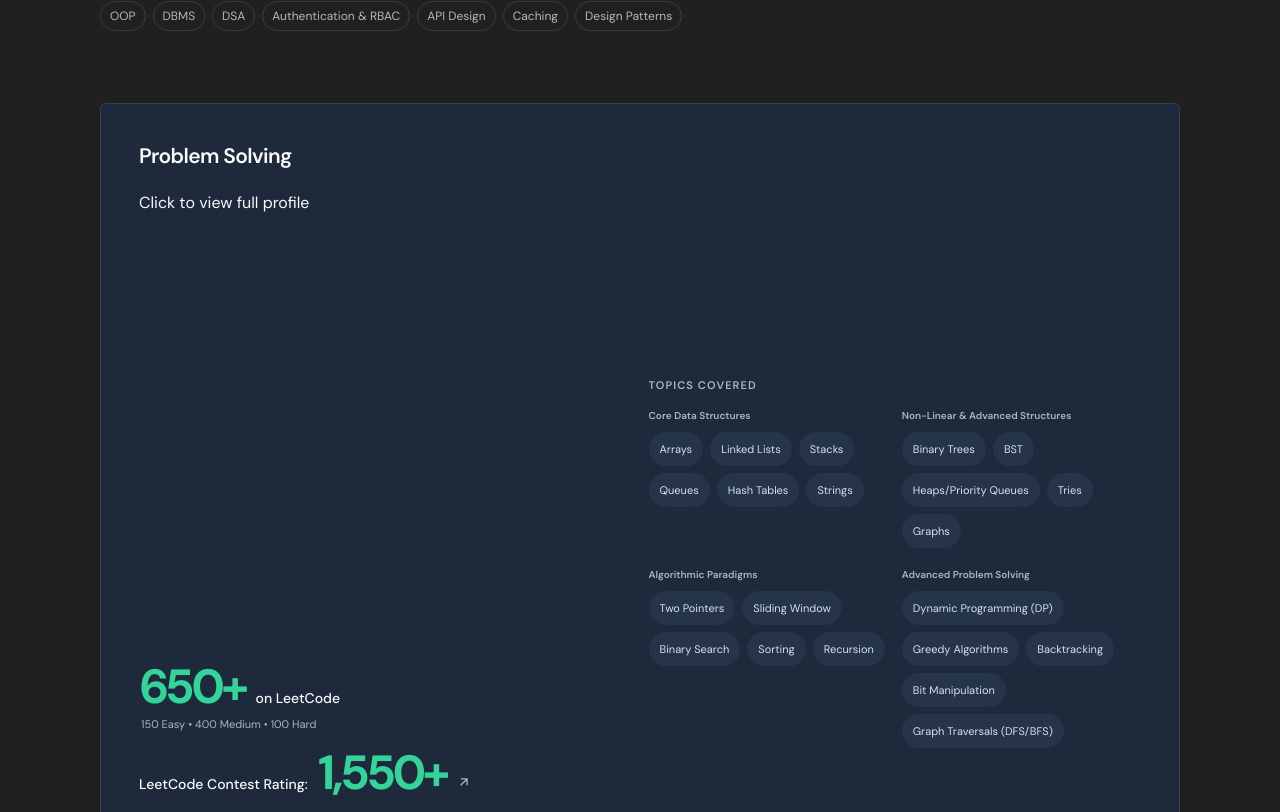
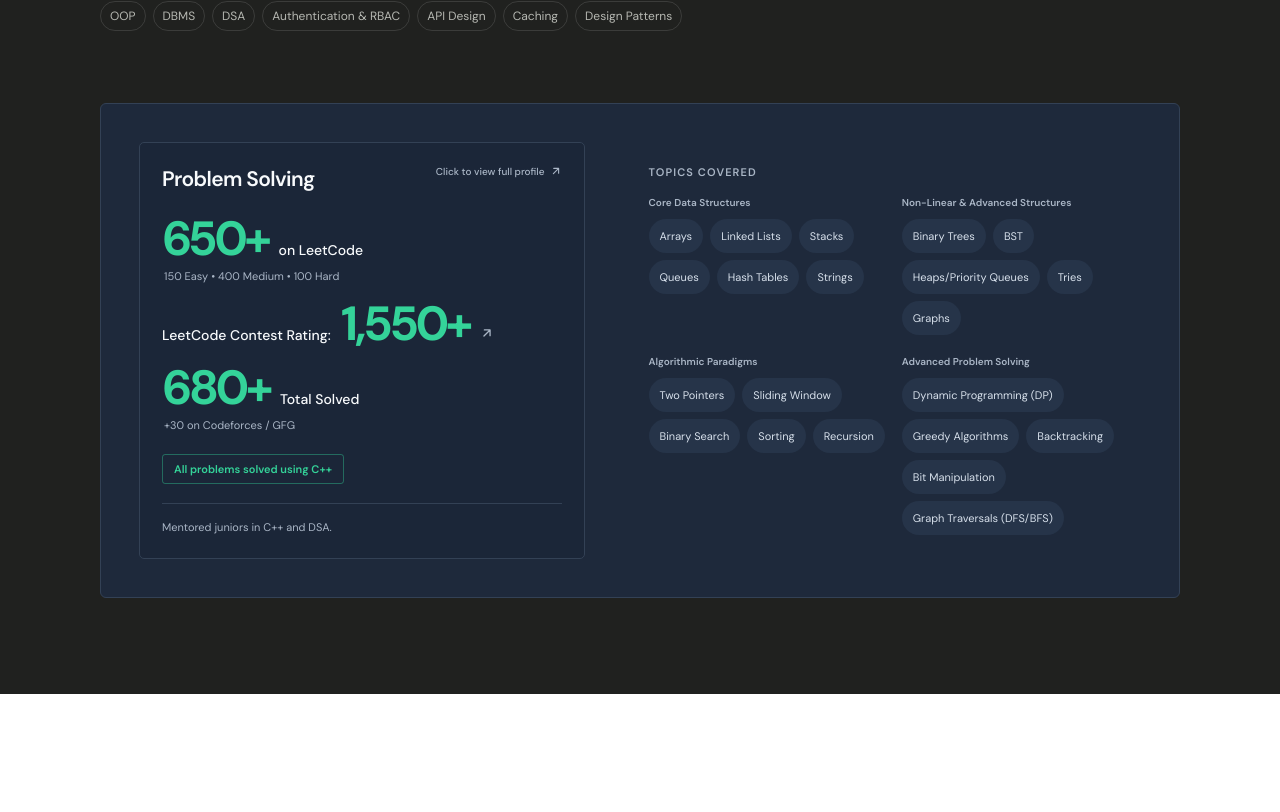
Before and after one commit to akshanshy/portfolio, a React (Vite) app: page / in a window 1280 px wide. Shown: the part 2168-2980 px from the top of the page. Built offline with nearby package versions, Linux system fonts and the light colour scheme.

Commit message:
feat: enhance problem-solving section with new styles and hover effects

```diff
--- a/src/index.css
+++ b/src/index.css
@@ -516,12 +516,69 @@ a:focus-visible {
   color: var(--problem-text);
 }
 
+.problem-solving__stats {
+  display: block;
+  min-width: 0;
+  height: 100%;
+  padding: 22px;
+  border: 1px solid var(--problem-border);
+  border-radius: 5px;
+  background: #1b2638;
+  color: inherit;
+  text-decoration: none;
+  transition:
+    transform 180ms ease,
+    background-color 180ms ease,
+    border-color 180ms ease,
+    box-shadow 180ms ease;
+}
+
+.problem-solving__stats:hover {
+  transform: translateY(-2px);
+  border-color: #64748b;
+  background: #243349;
+  box-shadow: 0 12px 30px rgb(0 0 0 / 16%);
+}
+
+.problem-solving__stats:focus-visible {
+  outline: 2px solid var(--problem-accent);
+  outline-offset: 3px;
+}
+
+.problem-solving__stats-heading {
+  display: flex;
+  flex-wrap: wrap;
+  align-items: flex-start;
+  justify-content: space-between;
+  gap: 8px 14px;
+  margin-bottom: 22px;
+}
+
 .problem-solving__stats h3 {
-  margin: 0 0 22px;
+  margin: 0;
   color: var(--problem-text);
   font-size: 21px;
   font-weight: 600;
   letter-spacing: -0.03em;
+}
+
+.problem-solving__profile-link {
+  display: inline-flex;
+  align-items: center;
+  gap: 5px;
+  color: var(--problem-muted);
+  font-size: 10px;
+  font-weight: 500;
+  white-space: nowrap;
+}
+
+.problem-solving__profile-link svg {
+  width: 12px;
+  height: 12px;
+  stroke: currentColor;
+  stroke-width: 1.5;
+  stroke-linecap: round;
+  stroke-linejoin: round;
 }
 
 .problem-solving__metrics {
```
